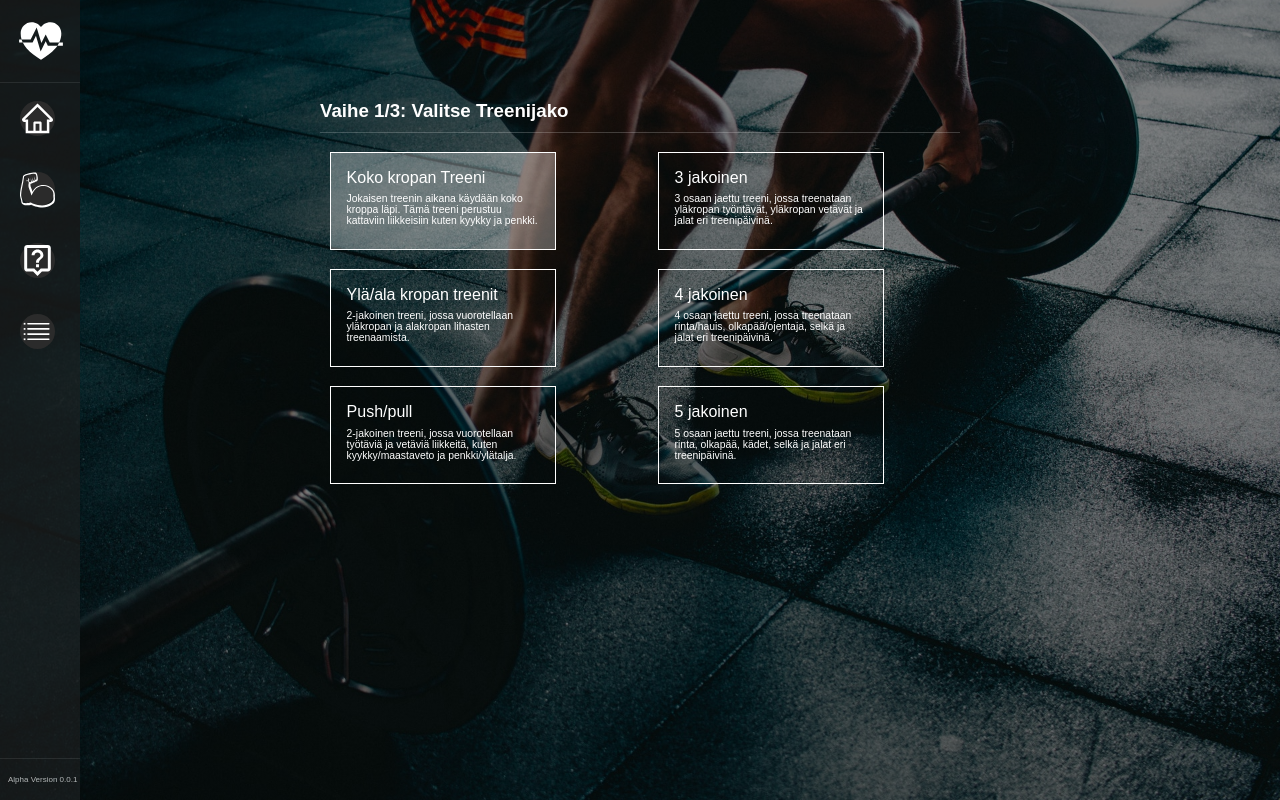
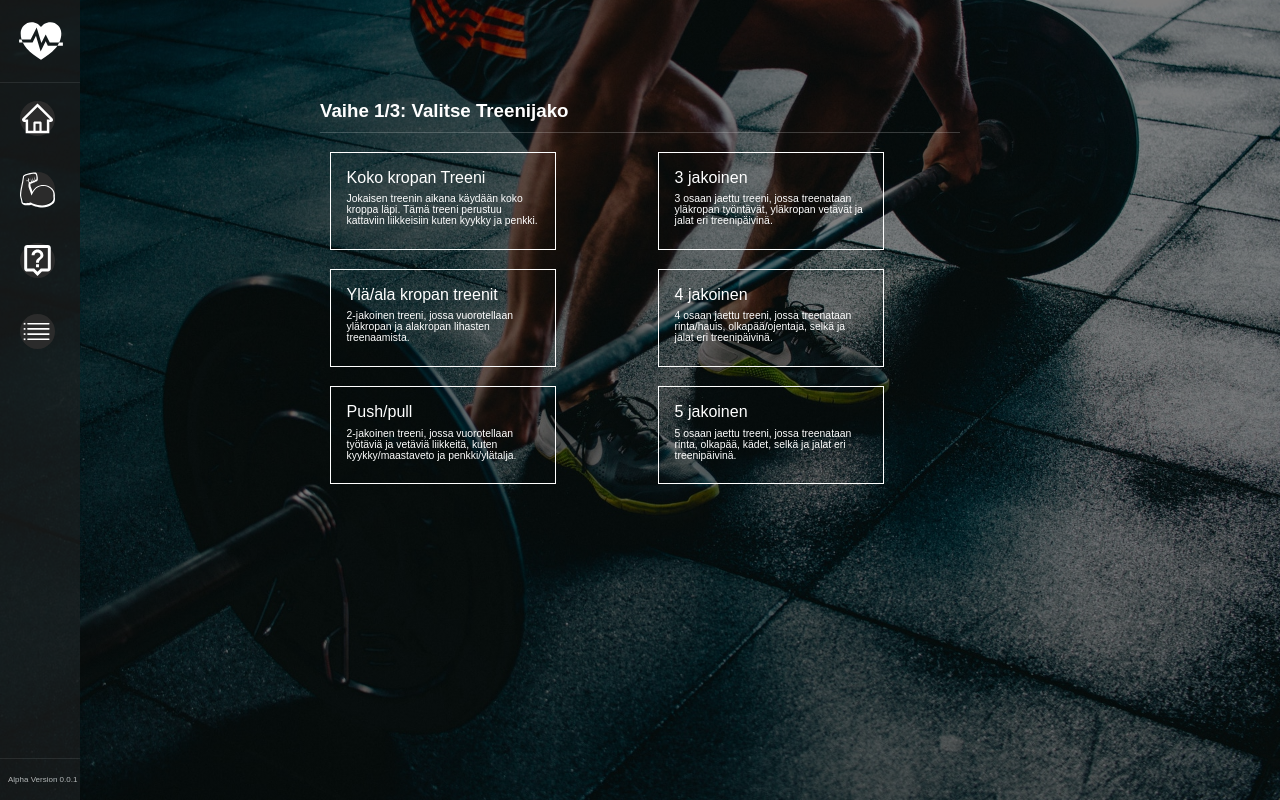
Before and after one commit to EinoTick/workout_program, a React (Create React App) app: page /split in a window 1280 px wide. Built offline with nearby package versions, Linux system fonts and the light colour scheme; a web font is replaced by a local one.

Commit message:
Add clarity to exercise selector

```diff
--- a/src/index.scss
+++ b/src/index.scss
@@ -144,6 +144,9 @@ header {
   }
 }
 
+/* Exercises */
+
+
 /* Complete */
 .complete {
   h2 {
--- a/src/pages/Split.js
+++ b/src/pages/Split.js
@@ -97,7 +97,7 @@ const Split = () => {
         <ul>
           {splitOptions.map(split => {
             //WorkoutContext.split shows the id directly (there is no other data in it)
-            let spanClass = workoutsContext.split === split.id ? 'selected' : '';
+            let spanClass = workoutsContext.split === split.id && showButton ? 'selected' : '';
             return (
                 <motion.li key={split.id} onClick={() => updateSplit(split)} whileHover={{scale: 1.05}}>
                   <div className={'workout ' + spanClass}>
```
